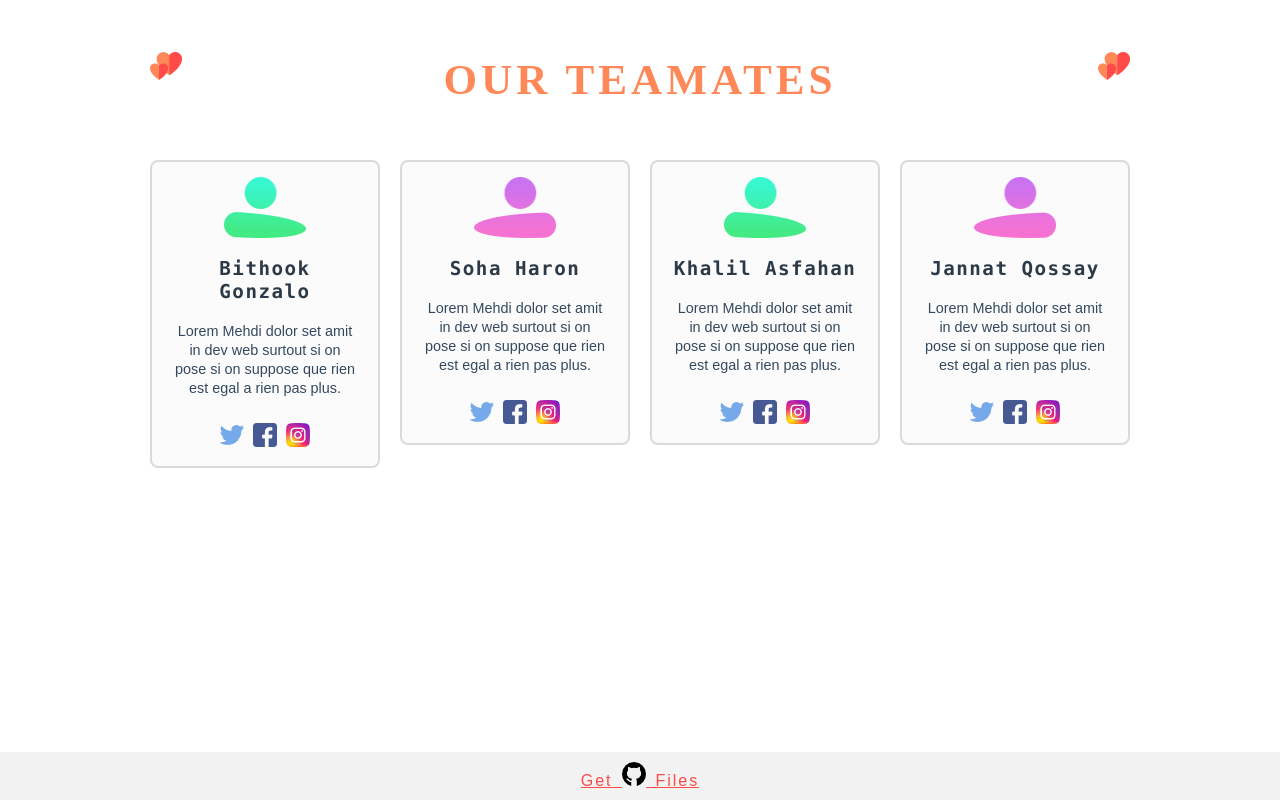
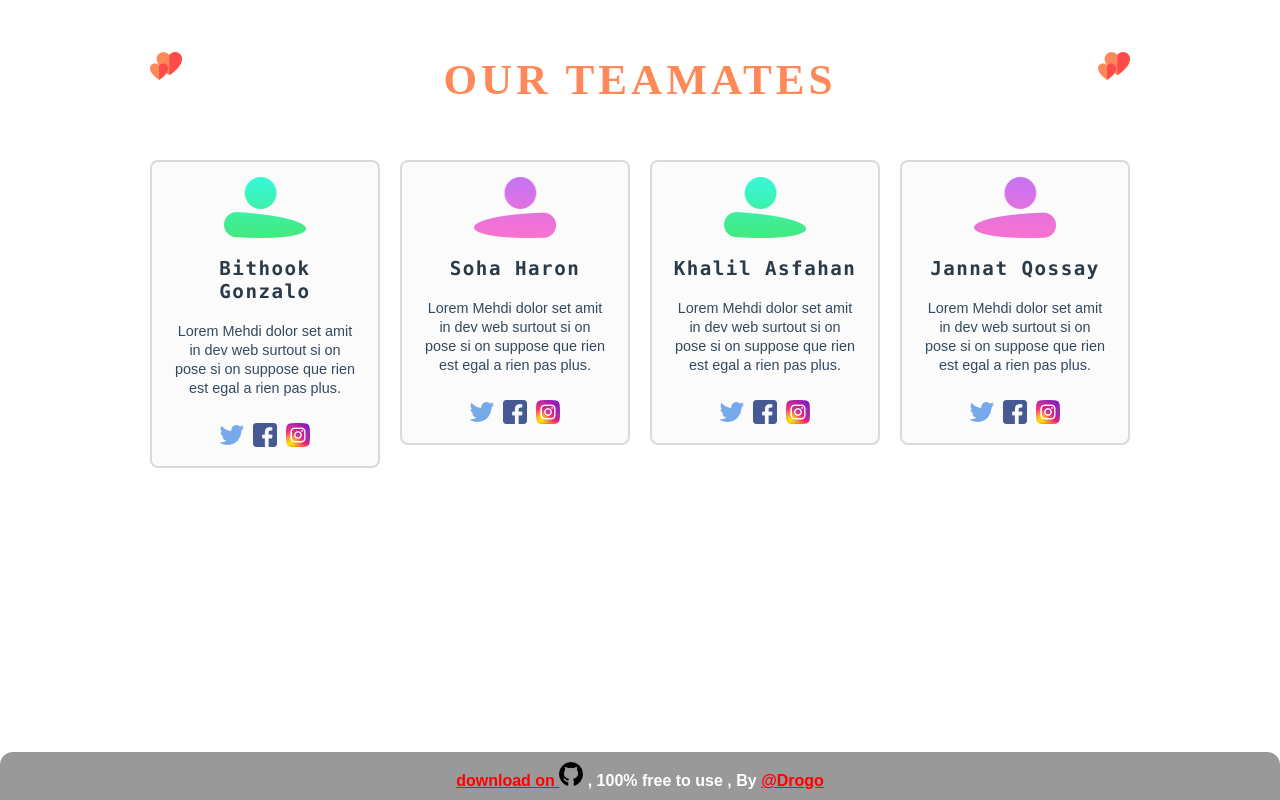
Before and after one commit to Mmaaddii/teammate, a plain HTML site: page index.html in a window 1280 px wide. Drawn offline with Linux system fonts and the light colour scheme.

Commit message:
fix footer

```diff
--- a/custom.css
+++ b/custom.css
@@ -100,26 +100,21 @@ h1.heading img:nth-child(2) {
 
 /*Start Footer*/
 footer {
+	width: 100%;
 	text-align: center;
 	position: fixed;
 	bottom: 0;
-	padding: 10px 0;
-	background-color: #f2f2f2;
-	/*color: #F8EFBA;*/
-	width: 100%;
-	word-spacing: 3px;
-	letter-spacing: 2px;
-}
-footer img {
-	width: 24px;
+	font-weight: bold;
+	padding: 10px;
+	color: #FFF;
+	background-color: #999;
+	border-top-left-radius: 13px;
+	border-top-right-radius: 13px;
 }
 footer a {
-	color: #ff4a4a;
-}
-footer a:hover {
-	text-decoration: none;
+	color: red;
 }
 footer a:visited {
-	color: #ff4a4a;
+	color: pink;
 }
 /*End Footer*/
--- a/index.html
+++ b/index.html
@@ -66,12 +66,18 @@
 		<!-- End person -->
 	</div>
 
-	<footer>
-		Developped with <img src="images/hearts.png"> By <a href="https://twitter.com/Drogo74274109" target="_blank">@Bithook</a>
-	</footer>
+	<!-- <footer>
+		<div class="foot1">
+			<a href="https://github.com/Mmaaddii/teammate.git" target="_blank">Totally Free to use <img src="images/github.png"></a>
+		</div>
+		<div class="foot2">
+			Developped with <img src="images/hearts.png"> By <a href="https://twitter.com/Drogo74274109" target="_blank">@Bithook</a>
+		</div>
+	</footer> -->
 
 	<footer>
-		<a href="https://github.com/Mmaaddii/teammate.git" target="_blank">Get <img src="images/github.png"> Files</a>
+		<a href="https://github.com/Mmaaddii/teammate.git" target="_blank">download on <img src="images/github.png"></a>
+		 , 100% free to use , By <a href="https://twitter.com/Drogo74274109" target="_blank">@Drogo</a>
 	</footer>
 
 </body>
```
Also changed, not shown: images/download.png (deleted).
